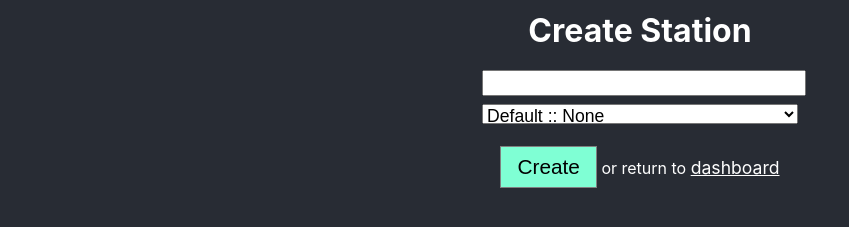
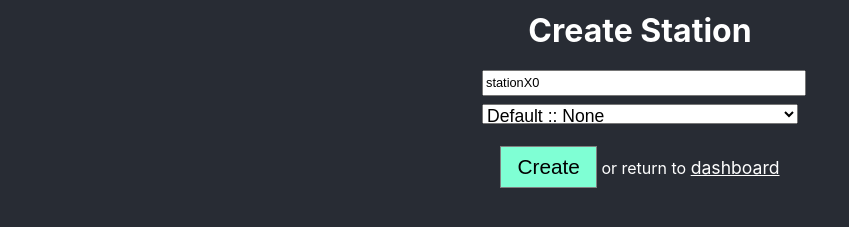
Before and after one commit to markhobbs/unit-store, a React (Create React App) app: page /station in a window 1280 px wide. Shown: the part 321-548 px from the top of the page, without its empty margins (0-849 px from the left). Built offline with nearby package versions, Linux system fonts and the light colour scheme.

Commit message:
Upgrading React-router-dom and moved templates intopages folder

```diff
--- a/package.json
+++ b/package.json
@@ -9,7 +9,7 @@
     "moment": "^2.30.1",
     "react": "^18.2.0",
     "react-dom": "^18.2.0",
-    "react-router-dom": "^5.2.0",
+    "react-router-dom": "^7.0.2",
     "react-scripts": "^5.0.1",
     "styled-components": "^6.1.8",
     "web-vitals": "^2.1.4"
--- a/src/App.js
+++ b/src/App.js
@@ -1,30 +1,29 @@
 /* App.js */
 
 import React from "react";
-import { BrowserRouter, Route, Switch } from "react-router-dom";
-import Collect from "./components/Collect";
-import Dashboard from "./components/Dashboard";
-import Logs from "./components/Logs";
-import More from "./components/More";
-import Menu from "./components/Menu";
-import Station from "./components/Station";
+import {BrowserRouter, Routes, Route} from "react-router-dom";
+import Layout from "./pages/Layout";
+import Collect from "./pages/Collect";
+import Dashboard from "./pages/Dashboard";
+import Logs from "./pages/Logs";
+import More from "./pages/More";
+import Station from "./pages/Station";
+import NoPage from "./pages/NoPage";
 import "./App.css";
 
-export default class App extends React.Component {
-  render() {
+export default function App() {
     return (
-      <BrowserRouter>
-        <React.StrictMode>
-          <Menu />
-          <Switch>
-            <Route exact path="/" component={Collect} />
-            <Route path="/dashboard" component={Dashboard} />
-            <Route path="/logs" component={Logs} />
-            <Route path="/more" component={More} />
-            <Route path="/station" component={Station} />
-          </Switch>
-        </React.StrictMode>
+      <BrowserRouter future={{ v7_startTransition: true, v7_relativeSplatPath: true }}>
+          <Routes>
+            <Route path="/" element={<Layout />}>
+              <Route index element={<Collect />} />
+              <Route path="/dashboard" element={<Dashboard />} />
+              <Route path="/dashboard/more" element={<More />} />
+              <Route path="/logs" element={<Logs />} />
+              <Route path="/station" element={<Station />} />
+              <Route path="*" element={<NoPage />} />
+            </Route>
+          </Routes>
       </BrowserRouter>
-    );
-  }
-}
+  );
+};
--- a/src/components/Collect.js
+++ /dev/null
@@ -1,90 +0,0 @@
-import React from 'react';
-import { Link } from 'react-router-dom';
-import StationLabel from './StationLabel';
-let search = window.location.search;
-let params = new URLSearchParams(search);
-let qsStation = params.get('station') || '';
-
-export default class Collect extends React.Component {
-  constructor() {
-    super();
-    this.state = {
-      value : '',
-      station : '',
-      existing : false,
-      unitCustom : '',
-      submitted: false
-    };
-  }
-
-  componentDidMount = () => {
-    fetch( process.env.REACT_APP_API_ENDPOINT + '/stations/' + qsStation )
-    .then( (response) => {
-      return response.json();  })
-    .then( (response) => {
-      this.setState({
-        existing : true,
-        station :  response.label,
-        stationCustom : response.labelCustom,
-        unitCustom : response.unitCustom
-      });
-    })
-  }
-
-  onChange = (event) => {
-    // Because we named the inputs to match their corresponding values in state, it's super easy to update the state
-    this.setState( {[event.target.name] : event.target.value} );
-  }
-
-  onSubmit = (event) => {
-    event.preventDefault();
-    // get our form data out of state
-    const { value } = this.state;
-    fetch(process.env.REACT_APP_API_ENDPOINT + '/values', {
-      method: 'POST',
-      headers : { 'Content-Type': 'application/json' },
-      body: JSON.stringify( {
-        "label" : qsStation,
-        "value" : value
-      })
-    })
-    .then( (response) => { return response.json() })
-    .finally( () => { this.setState({ submitted : true }) });
-  }
-
-  render() {
-    const { value, submitted } = this.state;
-
-    return (
-      <main>
-        { this.state.station ?
-          <h1><StationLabel display="inline" text = { this.state.station }  /></h1> :
-          <span>
-            { !this.state.existing || <p>View <Link to='/dashboard'>dashboard</Link>. {/* Or create a new <a href={"?station="+station}>station</a>.*/}</p>}
-          </span> }
-        { submitted ?
-          <p>Recorded! Return to <Link to='/dashboard'>dashboard</Link>.</p>
-          :
-          qsStation === ""  ||
-
-          <form onSubmit={this.onSubmit}>
-            <br />
-            <input
-              name="value"
-              type="number"
-              step="0.01"
-              pattern="([0-9]+.{0,1}[0-9]*,{0,1})*[0-9]"
-              defaultValue="0"
-              onChange={this.onChange}
-              required
-            />
-            <br />
-            <button
-              type="submit"
-              disabled={!value}>
-              Record
-            </button> or return to <Link to='/dashboard'>dashboard</Link>
-          </form>}
-      </main>
-    );
-  }};
--- a/src/components/Station.js
+++ /dev/null
@@ -1,81 +0,0 @@
-/* Station.js */
-
-import React from "react";
-import { Link } from "react-router-dom";
-import Select from "./Select";
-
-let search = window.location.search;
-let params = new URLSearchParams(search);
-let station = params.get("station") || "";
-
-export default class Station extends React.Component {
-  constructor() {
-    super();
-    this.state = {
-      submitted: false,
-      label: station,
-      unit: "",
-      labelValid: false,
-      unitValid: false,
-    };
-  }
-  errorClass(error) {
-    return error.length === 0 ? "" : "has-error";
-  }
-  handleUserInput(e) {
-    const name = e.target.name;
-    const value = e.target.value;
-    this.setState({ [name]: value });
-  }
-  onChange = (e) => {
-    this.handleUserInput(e);
-  };
-
-  onSubmit = (e) => {
-    e.preventDefault();
-    const { label, unit } = this.state;
-    fetch(process.env.REACT_APP_API_ENDPOINT + "/stations", {
-      method: "POST",
-      headers: { "Content-Type": "application/json" },
-      body: JSON.stringify({
-        label: station,
-        labelCustom: label,
-        unitCustom: unit,
-      }),
-    })
-      .then((response) => {
-        return response.json();
-      })
-      .then(this.setState({ submitted: true }));
-  };
-
-  render() {
-    const { label, submitted } = this.state;
-    return (
-      <main>
-        <h1>Create Station</h1>
-        <br />
-        {submitted ? (
-          <p>
-            Updated! <Link to={"/?station=" + station}>record</Link> a value
-          </p>
-        ) : (
-          <form onSubmit={this.onSubmit}>
-            <input
-              type="text"
-              name="label"
-              value={label}
-              onChange={this.onChange}
-            />
-            <br />
-            <Select onchange={this.onChange} />
-            <br />
-            <br />
-            <button type="submit">Create</button> or return to{" "}
-            <Link to="/dashboard">dashboard</Link>
-          </form>
-        )}
-      </main>
-    );
-  }
-}
--- /dev/null
+++ b/src/pages/Collect.js
@@ -0,0 +1,84 @@
+import React, { useState, useEffect } from 'react';
+import { Link } from 'react-router-dom';
+import StationLabel from '../components/StationLabel';
+
+const Collect = () => {
+  let search = window.location.search;
+  let params = new URLSearchParams(search);
+  let qsStation = params.get('station') || '';
+
+  const [value, setValue] = useState('');
+  const [station, setStation] = useState('');
+  const [existing, setExisting] = useState(false);
+  const [unitCustom, setUnitCustom] = useState('');
+  const [submitted, setSubmitted] = useState(false);
+
+  console.log("UNIT CUSTOM", unitCustom)
+
+  useEffect(() => {
+    fetch(process.env.REACT_APP_API_ENDPOINT + '/stations/' + qsStation)
+      .then(response => response.json())
+      .then(response => {
+        setExisting(true);
+        setStation(response.label);
+        setUnitCustom(response.unitCustom);
+      });
+  }, [qsStation]);
+
+  const onChange = (event) => {
+    const { name, value } = event.target;
+    if (name === 'value') {
+      setValue(value);
+    }
+  };
+
+  const onSubmit = (event) => {
+    event.preventDefault();
+    fetch(process.env.REACT_APP_API_ENDPOINT + '/values', {
+      method: 'POST',
+      headers: { 'Content-Type': 'application/json' },
+      body: JSON.stringify({
+        label: qsStation,
+        value: value
+      })
+    })
+      .then(response => response.json())
+      .finally(() => setSubmitted(true));
+  };
+
+  return (
+    <main>
+      {station ? (
+        <h1><StationLabel display="inline" text={station} /></h1>
+      ) : (
+        <span>
+          {!existing || <p>View <Link to='/dashboard'>dashboard</Link>.</p>}
+        </span>
+      )}
+      {submitted ? (
+        <p>Recorded! Return to <Link to='/dashboard'>dashboard</Link>.</p>
+      ) : (
+        qsStation === "" || (
+          <form onSubmit={onSubmit}>
+            <br />
+            <input
+              name="value"
+              type="number"
+              step="0.01"
+              pattern="([0-9]+.{0,1}[0-9]*,{0,1})*[0-9]"
+              defaultValue="0"
+              onChange={onChange}
+              required
+            />
+            <br />
+            <button type="submit" disabled={!value}>
+              Record
+            </button> or return to <Link to='/dashboard'>dashboard</Link>
+          </form>
+        )
+      )}
+    </main>
+  );
+};
+
+export default Collect;
--- a/src/components/Dashboard.js
+++ b/src/pages/Dashboard.js
@@ -3,8 +3,8 @@
 import React from "react";
 import { useState, useEffect } from "react";
 import { Link } from "react-router-dom";
-import Graph from "./Graph";
-import StationLabel from "./StationLabel";
+import Graph from '../components/Graph';
+import StationLabel from '../components/StationLabel';
 import generateStationLabel from "../utils/generateStationLabel";
 
 export default function Dashboard() {
--- /dev/null
+++ b/src/pages/Layout.js
@@ -0,0 +1,13 @@
+/* Layout.js */
+
+import React from "react";
+import { Outlet } from "react-router-dom";
+import Menu from '../components/Menu';
+
+const Layout = () => {
+  return <div>
+        <Menu />
+        <Outlet />
+      </div>
+};
+export default Layout;
--- a/src/components/Logs.js
+++ b/src/pages/Logs.js
@@ -1,8 +1,7 @@
 import React from 'react';
 import { useState, useEffect } from "react";
 import { Link } from 'react-router-dom';
-import StationLabel from './StationLabel';
-
+import StationLabel from '../components/StationLabel';
 import moment from 'moment';
 moment().format();
 
@@ -45,7 +44,7 @@ export default function Logs() {
         { values.map((value) => (
           <li key={value._id} className="log-item">
             <h3 className="inline">{value.value} </h3>
-            <a href={'./?station=' + value.label}>
+            <a href={'/?station=' + value.label}>
               <StationLabel
                 display="inline"
                 text = { value.label } />
--- /dev/null
+++ b/src/pages/NoPage.js
@@ -0,0 +1,9 @@
+/* NoPage.tsx */
+import React from "react";
+
+const NoPage = () => {
+  return <main className="screen">
+    <h2>Page Not Found</h2>
+  </main>};
+
+export default NoPage;
--- /dev/null
+++ b/src/pages/Station.js
@@ -0,0 +1,70 @@
+/* Station.js */
+import React, { useState } from "react";
+import { Link } from "react-router-dom";
+import Select from '../components/Select';
+
+const Station = () => {
+  let search = window.location.search;
+  let params = new URLSearchParams(search);
+  let station = params.get('station') || 'stationX0';
+  const [submitted, setSubmitted] = useState(false);
+  const [label, setLabel] = useState(station);
+  const [unit, setUnit] = useState("");
+  //const [labelValid, setLabelValid] = useState(false);
+  //const [unitValid, setUnitValid] = useState(false);
+
+  const handleUserInput = (e) => {
+    const name = e.target.name;
+    const value = e.target.value;
+    if (name === "label") setLabel(value);
+    if (name === "unit") setUnit(value);
+  };
+
+  const onChange = (e) => {
+    handleUserInput(e);
+  };
+
+  const onSubmit = (e) => {
+    e.preventDefault();
+    fetch(process.env.REACT_APP_API_ENDPOINT + "/stations", {
+      method: "POST",
+      headers: { "Content-Type": "application/json" },
+      body: JSON.stringify({
+        label: station,
+        labelCustom: label,
+        unitCustom: unit,
+      }),
+    })
+      .then((response) => response.json())
+      .then(() => setSubmitted(true));
+  };
+
+  return (
+    <main>
+      <h1>Create Station</h1>
+      <br />
+      {submitted ? (
+        <p>
+          Updated! <Link to={"/?station=" + station}>record</Link> a value
+        </p>
+      ) : (
+        <form onSubmit={onSubmit}>
+          <input
+            type="text"
+            name="label"
+            value={label}
+            onChange={onChange}
+          />
+          <br />
+          <Select onChange={onChange} />
+          <br />
+          <br />
+          <button type="submit">Create</button> or return to{" "}
+          <Link to="/dashboard">dashboard</Link>
+        </form>
+      )}
+    </main>
+  );
+};
+
+export default Station;
```
Also changed, not shown: src/index.js (+1 -6 lines), src/pages/More.js (renamed from src/components/More.js, +6 -8 lines), 2 other files (tests, documents, lock files or other folders).
